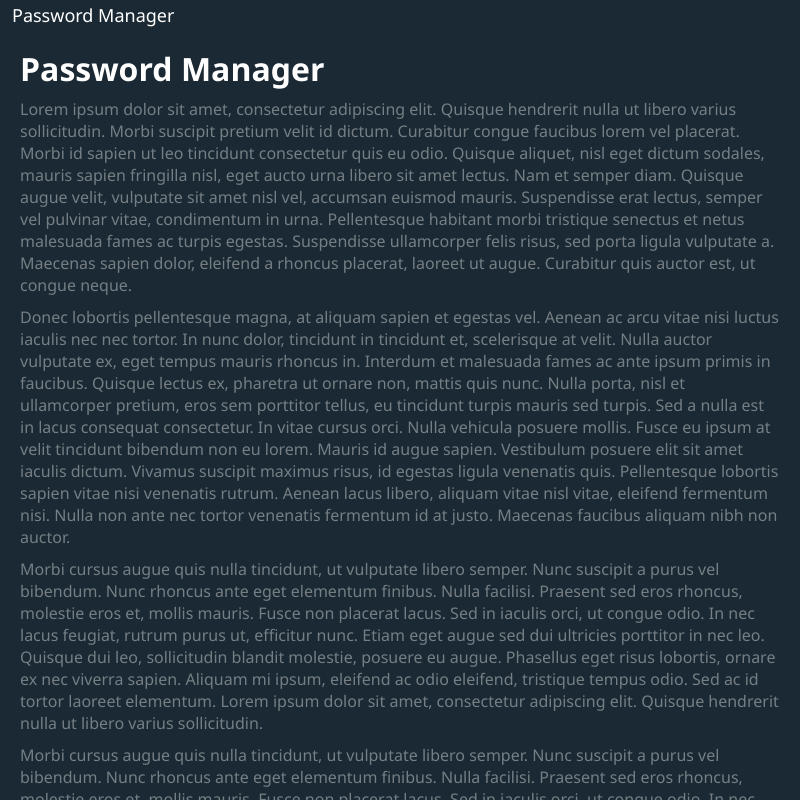
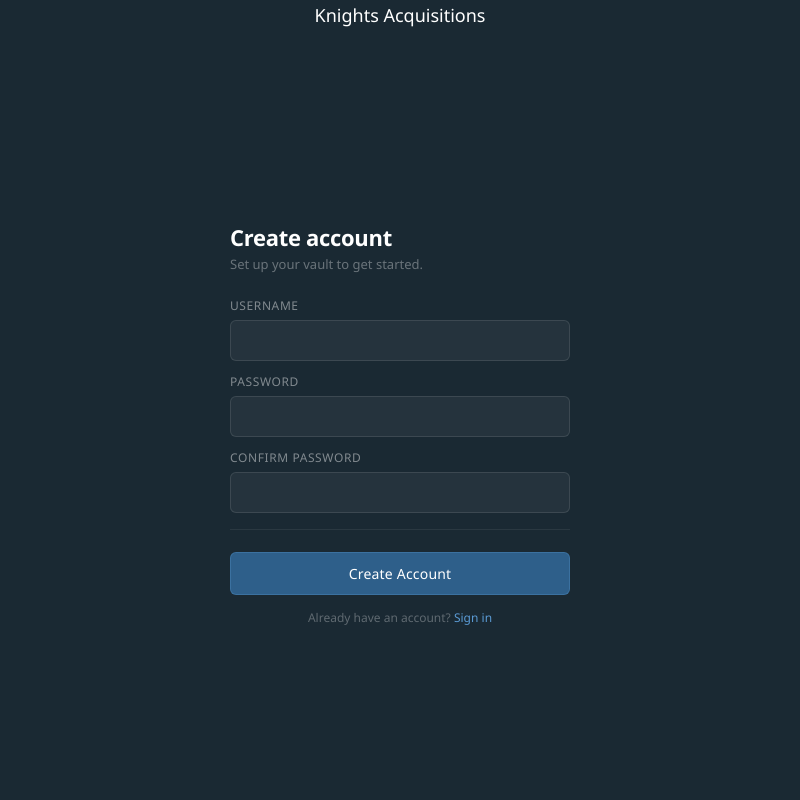
Before and after one commit to joshhaybsu/knights-acquisitions, an Electron app: page src/index.html in a window 800 px wide. Drawn offline with Linux system fonts and the light colour scheme.

Commit message:
feat: add login/signup UI
Replaced placeholder content with a  authentication UI. index.html: swap lorem ipsum with signup and login cards (username/password fields, prompts, and script include). style.css: add styles for the login/signup layout, animations, inputs, buttons and state classes. Add src/scripts/login.js: simple switcher that fades between signup and login cards on user clicks. This establishes the initial auth flow and visual polish for the app.

```diff
--- a/src/index.html
+++ b/src/index.html
@@ -4,74 +4,92 @@
     <meta charset="UTF-8" />
     <meta name="viewport" content="width=device-width, initial-scale=1.0" />
     <link rel="stylesheet" href="style.css" />
-    <title>Password Manager</title>
+    <title>Knights Acquisitions</title>
   </head>
   <body>
     <header class="titlebar">
       <div class="window-title">
-        <span>Password Manager</span>
+        <span>Knights Acquisitions</span>
       </div>
     </header>
 
-    <main>
-      <h1>Password Manager</h1>
-      <p>
-        Lorem ipsum dolor sit amet, consectetur adipiscing elit. Quisque
-        hendrerit nulla ut libero varius sollicitudin. Morbi suscipit pretium
-        velit id dictum. Curabitur congue faucibus lorem vel placerat. Morbi id
-        sapien ut leo tincidunt consectetur quis eu odio. Quisque aliquet, nisl
-        eget dictum sodales, mauris sapien fringilla nisl, eget aucto urna
-        libero sit amet lectus. Nam et semper diam. Quisque augue velit,
-        vulputate sit amet nisl vel, accumsan euismod mauris. Suspendisse erat
-        lectus, semper vel pulvinar vitae, condimentum in urna. Pellentesque
-        habitant morbi tristique senectus et netus malesuada fames ac turpis
-        egestas. Suspendisse ullamcorper felis risus, sed porta ligula vulputate
-        a. Maecenas sapien dolor, eleifend a rhoncus placerat, laoreet ut augue.
-        Curabitur quis auctor est, ut congue neque.
-      </p>
-      <p>
-        Donec lobortis pellentesque magna, at aliquam sapien et egestas vel.
-        Aenean ac arcu vitae nisi luctus iaculis nec nec tortor. In nunc dolor,
-        tincidunt in tincidunt et, scelerisque at velit. Nulla auctor vulputate
-        ex, eget tempus mauris rhoncus in. Interdum et malesuada fames ac ante
-        ipsum primis in faucibus. Quisque lectus ex, pharetra ut ornare non,
-        mattis quis nunc. Nulla porta, nisl et ullamcorper pretium, eros sem
-        porttitor tellus, eu tincidunt turpis mauris sed turpis. Sed a nulla est
-        in lacus consequat consectetur. In vitae cursus orci. Nulla vehicula
-        posuere mollis. Fusce eu ipsum at velit tincidunt bibendum non eu lorem.
-        Mauris id augue sapien. Vestibulum posuere elit sit amet iaculis dictum.
-        Vivamus suscipit maximus risus, id egestas ligula venenatis quis.
-        Pellentesque lobortis sapien vitae nisi venenatis rutrum. Aenean lacus
-        libero, aliquam vitae nisl vitae, eleifend fermentum nisi. Nulla non
-        ante nec tortor venenatis fermentum id at justo. Maecenas faucibus
-        aliquam nibh non auctor.
-      </p>
-      <p>
-        Morbi cursus augue quis nulla tincidunt, ut vulputate libero semper.
-        Nunc suscipit a purus vel bibendum. Nunc rhoncus ante eget elementum
-        finibus. Nulla facilisi. Praesent sed eros rhoncus, molestie eros et,
-        mollis mauris. Fusce non placerat lacus. Sed in iaculis orci, ut congue
-        odio. In nec lacus feugiat, rutrum purus ut, efficitur nunc. Etiam eget
-        augue sed dui ultricies porttitor in nec leo. Quisque dui leo,
-        sollicitudin blandit molestie, posuere eu augue. Phasellus eget risus
-        lobortis, ornare ex nec viverra sapien. Aliquam mi ipsum, eleifend ac
-        odio eleifend, tristique tempus odio. Sed ac id tortor laoreet
-        elementum. Lorem ipsum dolor sit amet, consectetur adipiscing elit.
-        Quisque hendrerit nulla ut libero varius sollicitudin.
-      </p>
-      <p>
-        Morbi cursus augue quis nulla tincidunt, ut vulputate libero semper.
-        Nunc suscipit a purus vel bibendum. Nunc rhoncus ante eget elementum
-        finibus. Nulla facilisi. Praesent sed eros rhoncus, molestie eros et,
-        mollis mauris. Fusce non placerat lacus. Sed in iaculis orci, ut congue
-        odio. In nec lacus feugiat, rutrum purus ut, efficitur nunc. Etiam eget
-        augue sed dui ultricies porttitor in nec leo. Quisque dui leo,
-        sollicitudin blandit molestie, posuere eu augue. Phasellus eget risus
-        lobortis, ornare ex nec viverra sapien. Aliquam mi ipsum, eleifend ac
-        odio eleifend, tristique tempus odio. Sed ac id tortor laoreet
-        elementum. Lorem ipsum dolor sit amet, consectetur adipiscing elit.
-        Quisque hendrerit nulla ut libero varius sollicitudin.
-      </p>
+    <main class="login">
+      <!-- Sign Up Form (default) -->
+      <div class="auth-card" id="signup-card">
+        <div class="login-header">
+          <h1>Create account</h1>
+          <p>Set up your vault to get started.</p>
+        </div>
+
+        <div class="field">
+          <label for="signup-username">Username</label>
+          <input
+            type="text"
+            id="signup-username"
+            autocomplete="username"
+            spellcheck="false" />
+        </div>
+
+        <div class="field">
+          <label for="signup-password">Password</label>
+          <input
+            type="password"
+            id="signup-password"
+            autocomplete="new-password" />
+        </div>
+
+        <div class="field">
+          <label for="signup-confirm">Confirm Password</label>
+          <input
+            type="password"
+            id="signup-confirm"
+            autocomplete="new-password" />
+        </div>
+
+        <div class="divider"></div>
+
+        <button class="login-btn">Create Account</button>
+
+        <p class="auth-switch">
+          Already have an account?
+          <span class="auth-switch-link" id="go-to-login">Sign in</span>
+        </p>
+      </div>
+
+      <!-- Login Form -->
+      <div class="auth-card hidden" id="login-card">
+        <div class="login-header">
+          <h1>Welcome back</h1>
+          <p>Enter your credentials to unlock your vault.</p>
+        </div>
+
+        <div class="field">
+          <label for="username">Username</label>
+          <input
+            type="text"
+            id="username"
+            autocomplete="username"
+            spellcheck="false" />
+        </div>
+
+        <div class="field">
+          <label for="password">Master Password</label>
+          <input
+            type="password"
+            id="password"
+            autocomplete="current-password" />
+        </div>
+
+        <div class="divider"></div>
+
+        <button class="login-btn">Login</button>
+
+        <p class="auth-switch">
+          Don't have an account?
+          <span class="auth-switch-link" id="go-to-signup">Sign up</span>
+        </p>
+      </div>
     </main>
+    <script src="scripts/login.js"></script>
   </body>
 </html>
--- a/src/main.js
+++ b/src/main.js
@@ -5,7 +5,7 @@ const createWindow = () => {
   const win = new BrowserWindow({
     width: 800,
     height: 600,
-    title: "Password Manager",
+    title: "Knights Acquisitions",
     titleBarStyle: "hidden",
     ...(process.platform !== "darwin"
       ? {
--- /dev/null
+++ b/src/scripts/login.js
@@ -0,0 +1,37 @@
+const signupCard = document.getElementById("signup-card");
+const loginCard = document.getElementById("login-card");
+
+// Transition between the two cards by fading out the active one,
+// then swapping visibility and fading the new one in.
+// Using a sequential approach rather than simultaneous cross-fade
+// avoids both cards being visible at the same time during the transition.
+function switchTo(hide, show) {
+  hide.classList.add("fading-out");
+
+  hide.addEventListener(
+    "animationend",
+    () => {
+      hide.classList.remove("fading-out");
+      hide.classList.add("hidden");
+      show.classList.remove("hidden");
+      show.classList.add("fading-in");
+
+      show.addEventListener(
+        "animationend",
+        () => {
+          show.classList.remove("fading-in");
+        },
+        { once: true },
+      );
+    },
+    { once: true },
+  );
+}
+
+document.getElementById("go-to-login").addEventListener("click", () => {
+  switchTo(signupCard, loginCard);
+});
+
+document.getElementById("go-to-signup").addEventListener("click", () => {
+  switchTo(loginCard, signupCard);
+});
--- a/src/style.css
+++ b/src/style.css
@@ -42,25 +42,192 @@ p {
   padding: 0 4px;
   display: flex;
   align-items: center;
+  justify-content: center;
   -webkit-app-region: drag;
 }
 
 main {
   height: calc(100% - 30px);
   padding: 20px;
-  padding-bottom: 0; /* remove bottom padding from main */
+  padding-bottom: 0;
   overflow-y: auto;
   box-sizing: border-box;
+}
+
+.window-title {
+  display: flex;
+  align-items: center;
+  justify-content: center;
+  font-family: "Segoe UI", sans-serif;
+  font-size: 18px;
 }
 
 /* Push space after the last element */
 main > *:last-child {
   margin-bottom: 20px;
 }
-.window-title {
+
+
+
+
+/* Login / signup page layout */
+main.login {
   display: flex;
   align-items: center;
-  margin-left: 8px;
+  justify-content: center;
+  overflow: hidden;
+  position: relative;
+}
+
+/* Both cards share the same slot — only one is visible at a time */
+.auth-card {
+  width: 100%;
+  max-width: 340px;
+  display: flex;
+  flex-direction: column;
+  gap: 12px;
+}
+
+.auth-card.hidden {
+  display: none;
+}
+
+/* Fade + slight upward slide on entry */
+@keyframes fadeSlideIn {
+  from {
+    opacity: 0;
+    transform: translateY(10px);
+  }
+  to {
+    opacity: 1;
+    transform: translateY(0);
+  }
+}
+
+/* Fade + slight downward slide on exit */
+@keyframes fadeSlideOut {
+  from {
+    opacity: 1;
+    transform: translateY(0);
+  }
+  to {
+    opacity: 0;
+    transform: translateY(-10px);
+  }
+}
+
+.auth-card.fading-in {
+  animation: fadeSlideIn 0.22s ease forwards;
+}
+
+.auth-card.fading-out {
+  animation: fadeSlideOut 0.18s ease forwards;
+}
+
+.login-header {
+  margin-bottom: 12px;
+}
+
+.login-header h1 {
+  font-size: 22px;
+  font-weight: 600;
+  letter-spacing: -0.3px;
+  color: #fff;
+}
+
+.login-header p {
+  margin-top: 4px;
+  font-size: 13px;
+  color: rgba(255, 255, 255, 0.35);
+}
+
+.field {
+  display: flex;
+  flex-direction: column;
+  gap: 6px;
+}
+
+.field label {
+  font-size: 12px;
+  font-weight: 500;
+  letter-spacing: 0.6px;
+  text-transform: uppercase;
+  color: rgba(255, 255, 255, 0.45);
+}
+
+.field input {
+  width: 100%;
+  background: rgba(255, 255, 255, 0.05);
+  border: 1px solid rgba(255, 255, 255, 0.1);
+  border-radius: 6px;
+  padding: 10px 14px;
   font-family: "Segoe UI", sans-serif;
-  font-size: 18px;
+  font-size: 14px;
+  color: #fff;
+  outline: none;
+  box-sizing: border-box;
+  transition: border-color 0.18s ease, background 0.18s ease;
+  caret-color: #5b9bd5;
 }
+
+.field input:focus {
+  border-color: rgba(91, 155, 213, 0.6);
+  background: rgba(255, 255, 255, 0.08);
+}
+
+/* Override Chromium's autofill yellow background */
+.field input:-webkit-autofill {
+  -webkit-box-shadow: 0 0 0 100px #1e3040 inset;
+  -webkit-text-fill-color: #fff;
+}
+
+.login-btn {
+  margin-top: 6px;
+  width: 100%;
+  padding: 11px;
+  background: #2e5f8a;
+  border: 1px solid rgba(91, 155, 213, 0.3);
+  border-radius: 6px;
+  font-family: "Segoe UI", sans-serif;
+  font-size: 14px;
+  font-weight: 500;
+  color: #fff;
+  cursor: pointer;
+  letter-spacing: 0.2px;
+  transition: background 0.16s ease, border-color 0.16s ease, transform 0.1s ease;
+}
+
+.login-btn:hover {
+  background: #3a72a3;
+  border-color: rgba(91, 155, 213, 0.55);
+}
+
+.login-btn:active {
+  transform: scale(0.985);
+  background: #285480;
+}
+
+.divider {
+  height: 1px;
+  background: rgba(255, 255, 255, 0.07);
+  margin: 4px 0;
+}
+
+/* Switch prompt below the button */
+.auth-switch {
+  margin-top: 2px;
+  text-align: center;
+  font-size: 12px;
+  color: rgba(255, 255, 255, 0.3);
+}
+
+.auth-switch-link {
+  color: #5b9bd5;
+  cursor: pointer;
+  transition: color 0.15s ease;
+  -webkit-app-region: no-drag;
+}
+
+.auth-switch-link:hover {
+  color: #7ab3e0;
+}
```
